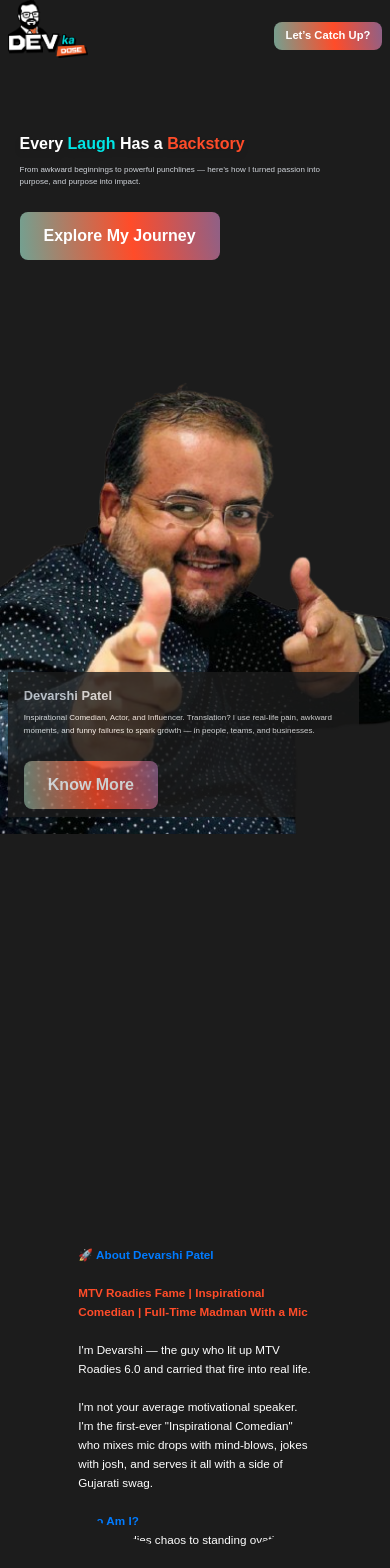
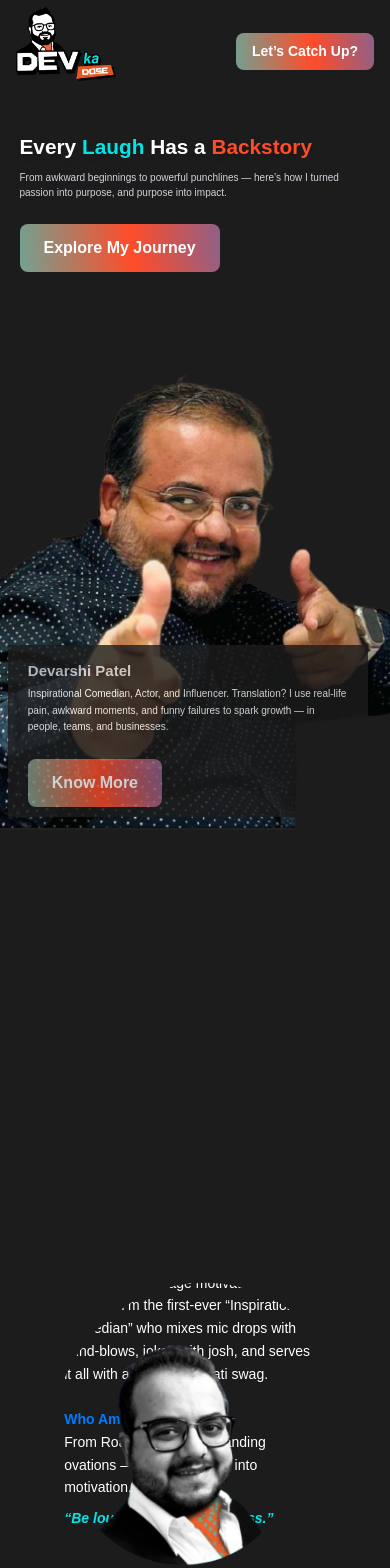
Before and after one commit to AshishProject7878/react-prototype, a React (Vite) app: page / in a window 390 px wide. Shown: the part 10-1578 px from the top of the page. Built offline with nearby package versions, Linux system fonts and the light colour scheme; a web font is replaced by a local one.

Commit message:
changes 153

```diff
--- a/src/components/About.jsx
+++ b/src/components/About.jsx
@@ -7,50 +7,20 @@ gsap.registerPlugin(ScrollTrigger);
 
 const About = () => {
   useGSAP(() => {
-    // Dynamic device detection
-    const screenWidth = window.innerWidth;
-    const screenHeight = window.innerHeight;
-    const aspectRatio = screenWidth / screenHeight;
-    const isMobile = screenWidth <= 768;
-
-    // Calculate dynamic values based on screen dimensions
-    const getResponsiveValues = () => {
-      const baseWidth = 375; // iPhone reference width
-      const baseHeight = 667; // iPhone reference height
-
-      const widthScale = screenWidth / baseWidth;
-      const heightScale = screenHeight / baseHeight;
-
-      // Dynamic height calculation based on screen size
-      const dynamicHeight = `clamp(350, ${450 * heightScale}, 550)dvh`;
-
-      // Dynamic Y position for AboutFlexP based on screen height
-      const dynamicY = Math.max(50, Math.min(300, 50 + (screenHeight - 700) * 0.5));
-
-      // Dynamic positioning for knowImg
-      const dynamicLeft = `clamp(10, ${13 * widthScale}, 15)%`;
-      const dynamicTop = `clamp(5, ${7.2 * heightScale}, 10)%`;
-
-      return {
-        height: dynamicHeight,
-        yPosition: dynamicY,
-        leftPosition: dynamicLeft,
-        topPosition: dynamicTop,
-        scale: Math.max(0.8, Math.min(1.3, widthScale)),
-        widthScale,
-        heightScale,
-      };
-    };
+    const isMobile = window.matchMedia(
+      "(max-width: 640px)"
+    ).matches;
+    const isMobile1 = window.matchMedia(
+      "(height: 844px)"
+    ).matches;
 
     if (isMobile) {
-      const responsiveValues = getResponsiveValues();
-
-      gsap.set(".about-image img", { opacity: 1, scale: responsiveValues.scale });
+      gsap.set(".about-image img", { opacity: 1, scale: 1.3 });
       gsap.set(".AboutFlexP", { y: -100, zIndex: -1 });
 
       // Set initial clip-path as a small circle
       gsap.set(".mask-clip-path", {
-        clipPath: `ellipse(clamp(30, ${40 * responsiveValues.widthScale}, 50)% clamp(15, ${20 * responsiveValues.heightScale}, 25)% at 50% 50%)`,
+        clipPath: "ellipse(40% 20% at 50% 50%)", // width: 40%, height: 20%
       });
 
       const mobileTimeline = gsap.timeline({
@@ -65,32 +35,83 @@ const About = () => {
       });
 
       mobileTimeline
+        // Animate the ellipse to grow more vertically (height increases)
         .to(".mask-clip-path", {
-          clipPath: `ellipse(clamp(60, ${70 * responsiveValues.widthScale}, 80)% clamp(60, ${70 * responsiveValues.heightScale}, 80)% at 50% 50%)`,
+          clipPath: "ellipse(70% 70% at 50% 50%)", // ⬅️ width and height both increased
           ease: "power1.inOut",
           duration: 1,
           scale: 1.2,
-          height: "450vh",
+          height: "450dvh",
         })
         .to(".knowImg", {
-          left: responsiveValues.leftPosition,
-          scale: responsiveValues.scale,
-          top: responsiveValues.topPosition,
+          left: "13%",
+          scale: 1.2,
+          top: "7.2%",
         })
         .to(
           ".AboutFlexP",
           {
-            y: responsiveValues.yPosition,
+            y: 50,
             opacity: 1,
             zIndex: 1,
             duration: 1,
-            scale: Math.max(0.8, Math.min(0.9, responsiveValues.scale * 0.9)),
-            top: `clamp(10, ${15 * responsiveValues.heightScale}, 20)%`,
+            scale: 0.9,
+            top: "15%",
           },
           "-=0.5"
         );
-    } else {
-      // Desktop scrollTrigger animation (unchanged)
+    }
+
+    else if (isMobile1) {
+      gsap.set(".about-image img", { opacity: 1, scale: 1.3 });
+      gsap.set(".AboutFlexP", { y: -100, zIndex: -1 });
+
+      // Set initial clip-path as a small circle
+      gsap.set(".mask-clip-path", {
+        clipPath: "ellipse(40% 20% at 50% 50%)", // width: 40%, height: 20%
+      });
+
+      const mobileTimeline = gsap.timeline({
+        scrollTrigger: {
+          trigger: "#clip",
+          start: "top top",
+          end: "+=500",
+          scrub: 0.5,
+          pin: true,
+          pinSpacing: true,
+        },
+      });
+
+      mobileTimeline
+        // Animate the ellipse to grow more vertically (height increases)
+        .to(".mask-clip-path", {
+          clipPath: "ellipse(70% 70% at 50% 50%)", // ⬅️ width and height both increased
+          ease: "power1.inOut",
+          duration: 1,
+          scale: 1.2,
+          height: "550dvh",
+        })
+        .to(".knowImg", {
+          left: "13%",
+          scale: 1.2,
+          top: "7.2%",
+        })
+        .to(
+          ".AboutFlexP",
+          {
+            y: 350,
+            opacity: 1,
+            zIndex: 1,
+            duration: 1,
+            scale: 0.9,
+            top: "15%",
+          },
+          "-=0.5"
+        );
+    }
+
+     else {
+      // 🔹 Desktop scrollTrigger animation
       const desktopTimeline = gsap.timeline({
         scrollTrigger: {
           trigger: "#clip",
@@ -118,7 +139,7 @@ const About = () => {
         <AnimatedTitle1
           title="Know Me"
           line="Does this worl?"
-          containerClass="mt-5 funky-text" // Fixed typo from 'fanky-text'
+          containerClass="mt-5 fanky-text"
         />
       </div>
 
@@ -129,30 +150,37 @@ const About = () => {
             alt="Background"
             className="absolute left-5 top-0 size-fit object-contain z-10 knowImg"
           />
-          <p className="AboutFlexP absolute mt-[clamp(2rem,5vw,5rem)] right-[clamp(0.5rem,3vw,0.75rem)] top-[clamp(20rem,50vh,24rem)] transform -translate-y-1/2 max-w-[clamp(20rem,80vw,32rem)] text-right text-[clamp(0.9rem,3vw,1.125rem)] leading-relaxed text-white">
+          <p className="AboutFlexP absolute mt-20 right-12 top-96 transform -translate-y-1/2 max-w-xl text-right text-lg leading-relaxed text-white">
             🚀{" "}
-            <span className="font-semibold text-primary" style={{ color: "#007BFF" }}>
+            <span className="font-semibold text-primary "
+              style={{ color: "#007BFF" }}
+            >
               About Devarshi Patel
             </span>
             <br />
             <br />
             <span className="font-semibold" style={{ color: "#FF4C29" }}>
-              MTV Roadies Fame | Inspirational Comedian | Full-Time Madman With a Mic
+              MTV Roadies Fame | Inspirational Comedian | Full-Time Madman With
+              a Mic
             </span>
             <br />
             <br />
-            I'm Devarshi — the guy who lit up MTV Roadies 6.0 and carried that fire into real life.
+            I’m Devarshi — the guy who lit up MTV Roadies 6.0 and carried that
+            fire into real life.
             <br />
             <br />
-            I'm not your average motivational speaker. I'm the first-ever "Inspirational Comedian" who mixes mic drops with mind-blows, jokes with josh, and serves it all with a side of Gujarati swag.
+            I’m not your average motivational speaker. I’m the first-ever
+            “Inspirational Comedian” who mixes mic drops with mind-blows, jokes
+            with josh, and serves it all with a side of Gujarati swag.
             <br />
             <br />
             <span className="font-semibold" style={{ color: "#007BFF" }}>Who Am I?</span>
             <br />
-            From Roadies chaos to standing ovations — I turn madness into motivation.
+            From Roadies chaos to standing ovations — I turn madness into
+            motivation.
             <br />
             <em className="block mt-2 text-primary font-semibold" style={{ color: "#00E6E6" }}>
-              "Be loud. Be real. Be limitless."
+              “Be loud. Be real. Be limitless.”
             </em>
             <br />
             <br />
@@ -169,16 +197,16 @@ const About = () => {
             <br />
             <span className="font-semibold" style={{ color: "#007BFF" }}>Why Me?</span>
             <br />
-            Because I don't just speak — I spark. With Roadie guts and stand-up soul, I turn laughter into launchpads.
+            Because I don’t just speak — I spark. With Roadie guts and stand-up
+            soul, I turn laughter into launchpads.
             <br />
             <br />
-            🚨{" "}
-            <span className="text-primary font-semibold" style={{ color: "#FF4C29" }}>
+            🚨 <span className="text-primary font-semibold" style={{ color: "#FF4C29" }}>
               Disclaimer:
             </span>{" "}
             Expect clarity, chaos, and saying
             <br />
-            <em style={{ color: "#00E6E6" }}>"Bhai, yeh toh fire hai!"</em>
+            <em style={{ color: "#00E6E6" }}>“Bhai, yeh toh fire hai!”</em>
           </p>
         </div>
       </div>
--- a/src/index.css
+++ b/src/index.css
@@ -55,11 +55,11 @@ body {
   }
 
   .hero-heading {
-    @apply font-black text-5xl sm:right-10 sm:text-7xl md:text-9xl lg:text-[clamp(10rem,20vw,12rem)];
+    @apply font-black text-5xl sm:right-10 sm:text-7xl md:text-9xl lg:text-[12rem];
   }
 
   .about-sub CLUSTERED {
-    @apply absolute bottom-[-80dvh] left-1/2 w-full max-w-[clamp(20rem,80vw,24rem)] -translate-x-1/2 text-center font-circular-web text-lg md:max-w-[clamp(30rem,70vw,34rem)];
+    @apply absolute bottom-[-80dvh] left-1/2 w-full max-w-96 -translate-x-1/2 text-center font-circular-web text-lg md:max-w-[34rem];
   }
 
   .about-image {
@@ -67,14 +67,14 @@ body {
   }
 
   .animated-title {
-    @apply flex font-extrabold flex-col gap-1 text-5xl uppercase leading-[.8] text-gray-300 sm:px-[clamp(2rem,10vw,8rem)] md:text-[clamp(4rem,10vw,6rem)];
+    @apply flex font-extrabold flex-col gap-1 text-5xl uppercase leading-[.8] text-gray-300 sm:px-32 md:text-[6rem];
     font-family: "HVD", sans-serif;
   }
 
   .animated-word {
     @apply font-black opacity-0;
-    transform: translate3d(clamp(0.5rem,1vw,0.625rem), clamp(2rem,5vh,3.1875rem), clamp(-2rem,5vw,-3.75rem)) rotateY(60deg) rotateX(-40deg);
-    transform-origin: 50% 50% clamp(-6rem,-15vw,-9.375rem) !important;
+    transform: translate3d(10px, 51px, -60px) rotateY(60deg) rotateX(-40deg);
+    transform-origin: 50% 50% -150px !important;
     will-change: opacity, transform;
   }
 
@@ -97,16 +97,16 @@ body {
 
   .story-img-mask {
     @apply absolute left-0 top-0 size-full overflow-hidden md:left-[20%] md:top-[-10%] md:size-4/5;
-    clip-path: polygon(4% 0, 83% 21%, 100% 73%, 0 100%);
+    clip-path: polygon(4% 0, 83% 21%, 100% 73%, 0% 100%);
   }
 
   .story-img-content {
-    @apply absolute w-full md:h-dvh h-[50dvh] opacity-100 left-[clamp(0.5rem,2vw,0.625rem)] top-[clamp(0.5rem,2vh,1rem)] md:left-0 md:top-[clamp(0.5rem,2vh,0.625rem)] lg:left-[clamp(-10rem,-15vw,-18.75rem)] lg:top-[clamp(-5rem,-10vh,-6.25rem)];
+    @apply absolute w-full md:h-dvh h-[50dvh] opacity-100 left-10 top-16 md:left-0 md:top-10 lg:left-[-300px] lg:top-[-100px];
     transform: translate3d(0, 0, 0) rotateX(0) rotateY(0) rotateZ(0) scale(1);
   }
 
   .gallery-img-container {
-    @apply size-[clamp(12rem,25vw,16rem)] overflow-hidden bg-violet-300;
+    @apply size-64 overflow-hidden bg-violet-300;
   }
 
   .gallery-img {
@@ -114,7 +114,7 @@ body {
   }
 
   .gallery-img-4 {
-    @apply sm:size-[clamp(12rem,25vw,20rem)] md:h-[clamp(16rem,40vh,24rem)] md:w-[clamp(15rem,35vw,25rem)] rounded-lg;
+    @apply sm:size-80 md:h-96 md:w-[25rem] rounded-lg;
   }
 
   .sword-man-clip-path {
@@ -131,7 +131,7 @@ body {
 }
 
 .indicator-line {
-  @apply h-[clamp(0.05rem,0.1vh,0.0625rem)] w-px rounded-full bg-white transition-all duration-200 ease-in-out;
+  @apply h-1 w-px rounded-full bg-white transition-all duration-200 ease-in-out;
 }
 
 .indicator-line.active {
@@ -141,30 +141,32 @@ body {
 
 @keyframes indicator-line {
   0% {
-    height: clamp(0.2rem,0.5vh,0.25rem);
+    height: 4px;
     transform: translateY(-0px);
   }
   50% {
-    height: clamp(0.8rem,2vh,1rem);
-    transform: translateY(clamp(-0.1rem,-0.5vh,-0.25rem));
+    height: 16px;
+    transform: translateY(-4px);
   }
   100% {
-    height: clamp(0.2rem,0.5vh,0.25rem);
+    height: 4px;
     transform: translateY(-0px);
   }
 }
 
 /* From Uiverse.io by G4b413l */
+/* https://uiverse.io/G4b413l/tidy-walrus-92 */
+/* From Uiverse.io by mobinkakei */
 .wrapper {
-  width: clamp(10rem,25vw,12.5rem);
-  height: clamp(2.5rem,10vh,3.75rem);
+  width: 200px;
+  height: 60px;
   position: relative;
   z-index: 1;
 }
 
 .circle {
-  width: clamp(0.8rem,3vw,1.25rem);
-  height: clamp(0.8rem,3vw,1.25rem);
+  width: 20px;
+  height: 20px;
   position: absolute;
   border-radius: 50%;
   background-color: #000000;
@@ -175,14 +177,14 @@ body {
 
 @keyframes circle7124 {
   0% {
-    top: clamp(2.5rem,10vh,3.75rem);
-    height: clamp(0.2rem,1vh,0.3125rem);
-    border-radius: clamp(2rem,5vw,3.125rem) clamp(2rem,5vw,3.125rem) clamp(1rem,2.5vw,1.5625rem) clamp(1rem,2.5vw,1.5625rem);
+    top: 60px;
+    height: 5px;
+    border-radius: 50px 50px 25px 25px;
     transform: scaleX(1.7);
   }
 
   40% {
-    height: clamp(0.8rem,3vw,1.25rem);
+    height: 20px;
     border-radius: 50%;
     transform: scaleX(1);
   }
@@ -204,16 +206,16 @@ body {
 }
 
 .shadow {
-  width: clamp(0.8rem,3vw,1.25rem);
-  height: clamp(0.15rem,1vh,0.25rem);
+  width: 20px;
+  height: 4px;
   border-radius: 50%;
   background-color: rgba(0, 0, 0, 0.9);
   position: absolute;
-  top: clamp(2.5rem,10vh,3.875rem);
+  top: 62px;
   transform-origin: 50%;
   z-index: -1;
   left: 15%;
-  filter: blur(clamp(0.05rem,0.1vw,0.0625rem));
+  filter: blur(1px);
   animation: shadow046 0.5s alternate infinite ease;
 }
 
@@ -316,8 +318,9 @@ body {
   }
 
   .mask-clip-path {
-    clip-path: circle(clamp(30%,40vw,40%) at 50% 50%);
-    margin-top: calc(-1 * clamp(30%,35vw,35%));
+    clip-path: circle(40% at 50% 50%);
+    /* background-color: #fff; */
+    margin-top: -35%;
   }
 }
 
@@ -363,7 +366,7 @@ body {
     position: relative;
     top: 0;
     left: 0;
-    padding: clamp(0.5rem,2vw,1rem);
+    padding: 1rem;
     text-align: center;
     display: flex;
     align-items: center;
@@ -371,17 +374,17 @@ body {
   }
 
   .LogoImg {
-    width: clamp(5rem,20vw,6.25rem);
+    width: 100px;
   }
 
   .topSection p {
     opacity: 0;
-    font-size: clamp(0.05rem,0.1vw,0.0625rem);
+    font-size: 1px;
   }
 
   .topSection button {
-    padding: clamp(0.3rem,1.5vw,0.5rem) clamp(0.6rem,3vw,1rem);
-    font-size: clamp(0.7rem,2vw,0.875rem);
+    padding: 0.5rem 1rem;
+    font-size: 0.875rem;
   }
 
   .bottom-image-section {
@@ -389,18 +392,180 @@ body {
     left: 0;
     transform: none;
     width: 100%;
-    padding: clamp(0.5rem,2vw,1rem);
+    padding: 1rem;
   }
 
   .bottom-image-section .image-wrapper {
-    height: clamp(8rem,25vh,10rem);
+    height: 10rem;
     max-width: 100%;
   }
 
   .bottom-image-section img {
     max-width: 100%;
-    height: clamp(20rem,80vh,32rem);
+    height: 32rem;
     object-fit: cover;
+  }
+
+  /* .bottom-img-hero{
+    height: 20px;
+  } */
+
+  .moba {
+    opacity: 1;
+    width: 100vw;
+    height: 100vh;
+  }
+
+  .bottomRight {
+    bottom: 2%;
+    left: 2%;
+    background-color: #1c1c1c;
+    padding: 10px 20px;
+    width: 360px;
+    opacity: 0.8;
+  }
+
+  .knowText {
+    font-size: 10px;
+  }
+
+  .KnowName {
+    font-size: 15px;
+    margin-bottom: -1px;
+  }
+
+  .timelineDot {
+    opacity: 0;
+  }
+
+  .video-card {
+    height: 380px;
+  }
+
+  .short-card {
+    height: 640px;
+  }
+
+  .timelineLine {
+    top: 20%;
+  }
+
+  .AboutFlex {
+    flex-direction: column;
+    padding: 1.5rem;
+    gap: 1rem;
+    margin-left: 10px;
+  }
+
+  .AboutFlexP {
+    position: absolute;
+    font-size: 14px;
+    text-align: left;
+    text-align-last: left;
+    margin-top: 7.5%;
+    margin-bottom: -80%;
+    right: 22% !important;
+    width: 250px;
+  }
+
+  .about-image {
+    width: 100vw;
+    height: 100vh;
+  }
+
+  .about-image img {
+    width: 250px;
+    height: 200px;
+    margin-top: 50px;
+    top: 15%;
+    position: absolute;
+    margin-top: 50%;
+  }
+
+  .knowImg{
+    top: 10%;
+    left: 12% !important;
+  }
+
+  .animated-title {
+    font-size: 5rem;
+  }
+
+  .topSection2 {
+    left: 5%;
+    text-align: left;
+    z-index: -1;
+  }
+
+  .topSection2 h1 {
+    font-size: 1.3rem;
+  }
+
+  .topSection2 p {
+    font-size: 10px;
+    margin-top: 10px;
+  }
+
+  .extra-text {
+    opacity: 0;
+  }
+
+  .pod-main {
+    margin-bottom: -50px;
+  }
+
+  .con-main {
+    margin-top: -75px;
+  }
+
+  .card-Image {
+    display: none;
+  }
+  .card-Box:nth-child(even) {
+    transform: translateX(-50%);
+  }
+  .card-Box:nth-child(odd) {
+    transform: translateX(10%);
+  }
+
+  #about{
+    height: 250vh !important;
+    margin-bottom: -150% !important;
+  }
+}
+
+@media (max-width: 440px) and (min-height: 800px) and (max-height: 999px) {
+  .topSection {
+    position: relative;
+    top: 0;
+    left: 0;
+    padding: 1rem;
+    text-align: center;
+    display: flex;
+    align-items: center;
+    justify-content: space-between;
+  }
+
+  .LogoImg {
+    width: 100px;
+  }
+
+  .topSection p {
+    opacity: 0;
+    font-size: 1px;
+  }
+
+  .topSection button {
+    padding: 0.5rem 1rem;
+    font-size: 0.875rem;
+  }
+
+  .bottom-image-section {
+    position: relative;
+    left: 0;
+    transform: none;
+    width: 100%;
+    padding: 1rem;
   }
 
   .moba {
@@ -413,18 +578,18 @@ body {
     bottom: 2%;
     left: 2%;
     background-color: #1c1c1c;
-    padding: clamp(0.5rem,2vw,0.625rem) clamp(1rem,4vw,1.25rem);
-    width: clamp(18rem,90vw,22.5rem);
+    padding: 10px 20px;
+    width: 360px;
     opacity: 0.8;
   }
 
   .knowText {
-    font-size: clamp(0.5rem,2vw,0.625rem);
+    font-size: 10px;
   }
 
   .KnowName {
-    font-size: clamp(0.8rem,3vw,0.9375rem);
-    margin-bottom: clamp(-0.05rem,-0.1vh,-0.0625rem);
+    font-size: 15px;
+    margin-bottom: -1px;
   }
 
   .timelineDot {
@@ -432,33 +597,33 @@ body {
   }
 
   .video-card {
-    height: clamp(18rem,80vh,23.75rem);
+    height: 380px;
   }
 
   .short-card {
-    height: clamp(30rem,120vh,40rem);
+    height: 640px;
   }
 
   .timelineLine {
     top: 20%;
   }
 
-  .AboutFlex {
+  /* .AboutFlex {
     flex-direction: column;
-    padding: clamp(1rem,3vw,1.5rem);
-    gap: clamp(0.5rem,2vh,1rem);
-    margin-left: clamp(0.5rem,2vw,0.625rem);
+    padding: 1.5rem;
+    gap: 1rem;
+    margin-left: 10px;
   }
 
   .AboutFlexP {
     position: absolute;
-    font-size: clamp(0.7rem,3vw,0.875rem);
+    font-size: 14px;
     text-align: left;
     text-align-last: left;
-    margin-top: clamp(5%,10vh,7.5%);
+    margin-top: 35%;
     margin-bottom: -80%;
     right: 22% !important;
-    width: clamp(12rem,60vw,15.625rem);
+    width: 250px;
   }
 
   .about-image {
@@ -467,20 +632,25 @@ body {
   }
 
   .about-image img {
-    width: clamp(12rem,50vw,15.625rem);
-    height: clamp(10rem,40vh,12.5rem);
-    margin-top: clamp(30%,50vh,50%);
-    top: 15%;
+    width: 250px;
+    height: 250px;
+    left: 80%;
     position: absolute;
+    top: 30%;
   }
 
-  .knowImg {
-    top: 10%;
+  .knowImg{
+    margin-top: 30%;
     left: 12% !important;
   }
 
+  #about{
+    height: 50vh !important;
+    margin-bottom: -50% !important;
+  } */
+
   .animated-title {
-    font-size: clamp(3rem,10vw,5rem);
+    font-size: 5rem;
   }
 
   .topSection2 {
@@ -490,12 +660,12 @@ body {
   }
 
   .topSection2 h1 {
-    font-size: clamp(1rem,3vw,1.3rem);
+    font-size: 1.3rem;
   }
 
   .topSection2 p {
-    font-size: clamp(0.5rem,2vw,0.625rem);
-    margin-top: clamp(0.5rem,2vh,0.625rem);
+    font-size: 10px;
+    margin-top: 10px;
   }
 
   .extra-text {
@@ -503,151 +673,26 @@ body {
   }
 
   .pod-main {
-    margin-bottom: clamp(-2rem,-5vh,-3.125rem);
+    margin-bottom: -50px;
   }
 
   .con-main {
-    margin-top: clamp(-3rem,-10vh,-4.6875rem);
+    margin-top: -75px;
   }
 
   .card-Image {
     display: none;
   }
-
   .card-Box:nth-child(even) {
     transform: translateX(-50%);
   }
-
-  .card-Box:nth-child(odd) {
-    transform: translateX(10%);
-  }
-
-  #about {
-    height: 250vh !important;
-    margin-bottom: -150% !important;
-  }
-}
-
-@media (max-width: 440px) and (min-height: 800px) and (max-height: 999px) {
-  .topSection {
-    position: relative;
-    top: 0;
-    left: 0;
-    padding: clamp(0.5rem,2vw,1rem);
-    text-align: center;
-    display: flex;
-    align-items: center;
-    justify-content: space-between;
-  }
-
-  .LogoImg {
-    width: clamp(5rem,20vw,6.25rem);
-  }
-
-  .topSection p {
-    opacity: 0;
-    font-size: clamp(0.05rem,0.1vw,0.0625rem);
-  }
-
-  .topSection button {
-    padding: clamp(0.3rem,1.5vw,0.5rem) clamp(0.6rem,3vw,1rem);
-    font-size: clamp(0.7rem,2vw,0.875rem);
-  }
-
-  .bottom-image-section {
-    position: relative;
-    left: 0;
-    transform: none;
-    width: 100%;
-    padding: clamp(0.5rem,2vw,1rem);
-  }
-
-  .moba {
-    opacity: 1;
-    width: 100vw;
-    height: 100vh;
-  }
-
-  .bottomRight {
-    bottom: 2%;
-    left: 2%;
-    background-color: #1c1c1c;
-    padding: clamp(0.5rem,2vw,0.625rem) clamp(1rem,4vw,1.25rem);
-    width: clamp(18rem,90vw,22.5rem);
-    opacity: 0.8;
-  }
-
-  .knowText {
-    font-size: clamp(0.5rem,2vw,0.625rem);
-  }
-
-  .KnowName {
-    font-size: clamp(0.8rem,3vw,0.9375rem);
-    margin-bottom: clamp(-0.05rem,-0.1vh,-0.0625rem);
-  }
-
-  .timelineDot {
-    opacity: 0;
-  }
-
-  .video-card {
-    height: clamp(18rem,80vh,23.75rem);
-  }
-
-  .short-card {
-    height: clamp(30rem,120vh,40rem);
-  }
-
-  .timelineLine {
-    top: 20%;
-  }
-
-  .animated-title {
-    font-size: clamp(3rem,10vw,5rem);
-  }
-
-  .topSection2 {
-    left: 5%;
-    text-align: left;
-    z-index: -1;
-  }
-
-  .topSection2 h1 {
-    font-size: clamp(1rem,3vw,1.3rem);
-  }
-
-  .topSection2 p {
-    font-size: clamp(0.5rem,2vw,0.625rem);
-    margin-top: clamp(0.5rem,2vh,0.625rem);
-  }
-
-  .extra-text {
-    opacity: 0;
-  }
-
-  .pod-main {
-    margin-bottom: clamp(-2rem,-5vh,-3.125rem);
-  }
-
-  .con-main {
-    margin-top: clamp(-3rem,-10vh,-4.6875rem);
-  }
-
-  .card-Image {
-    display: none;
-  }
-
-  .card-Box:nth-child(even) {
-    transform: translateX(-50%);
-  }
-
   .card-Box:nth-child(odd) {
     transform: translateX(10%);
   }
 
   .bottom-image-section img {
     max-width: 100%;
-    height: clamp(30rem,100vh,44rem);
+    height: 44rem;
     object-fit: cover;
   }
 }
@@ -679,3 +724,7 @@ body {
 .AboutFlex img {
   left: 0;
 }
+
+/* .bottom-image-section img {
+  max-width: 800px;
+} */
```
